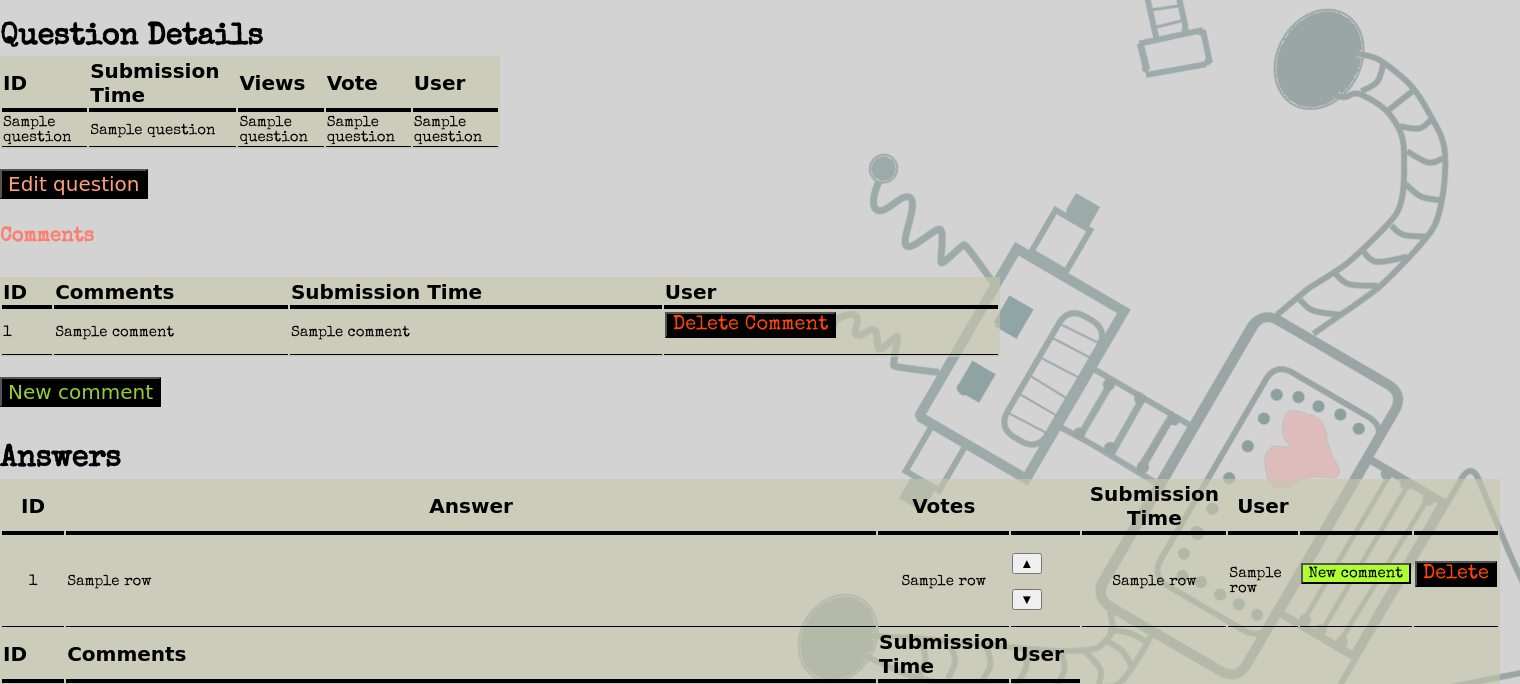
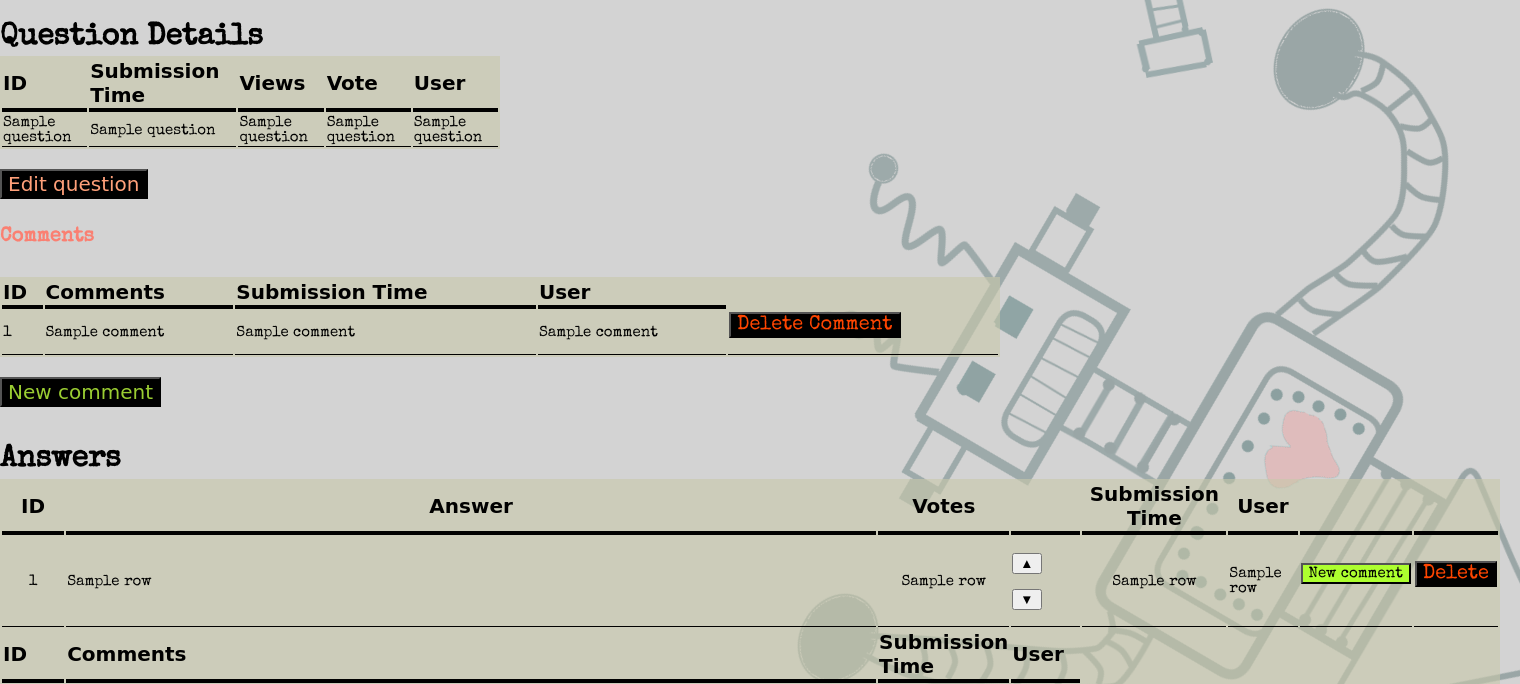
Before and after one commit to SojAnnam/AskMate, a Flask app: template templates/question_details.html in a window 1520 px wide. Shown: the part 364-1048 px from the top of the page. Run offline with Flask 2, Linux system fonts and the light colour scheme; the template is opened without the code that fills it: most values are stand-ins (such as "Sample title", 1, 10 or a date in 2020); some web fonts are replaced.

Commit message:
add user to question detail html

```diff
--- a/main.py
+++ b/main.py
@@ -37,12 +37,20 @@ def show_list_latest():
 @app.route("/question/<question_id>")
 def question_details(question_id):
     '''Renders question_details.html with the details of a given question'''
-    question_query = ("SELECT question.id, question.submission_time,question.view_number,question.vote_number,users.username FROM question LEFT JOIN users ON question.user_id=users.id WHERE question.id = {};".format(question_id))
+    question_query = ("SELECT question.id, question.submission_time,question.view_number,question.vote_number,question.title,question.message,users.username FROM question LEFT JOIN users ON question.user_id=users.id WHERE question.id = {};".format(question_id))
     question_table = function.sql_query_get(str(question_query))
     answer_query = ("SELECT answer.id, answer.submission_time,answer.vote_number,answer.message,users.username FROM answer LEFT JOIN users ON answer.user_id=users.id WHERE answer.question_id = {};".format(question_id))
     answer_table = function.sql_query_get(str(answer_query))
-    question_comment_table = function.select_query('*', 'comment', 'question_id', question_id)
-    answer_comment_query = ("SELECT comment.id,comment.question_id,comment.answer_id,comment.message,comment.submission_time,comment.edited_count FROM comment LEFT JOIN answer ON comment.answer_id=answer.id WHERE answer.question_id={};".format(question_id))
+    question_comment_query = ("""SELECT comment.id,comment.message,comment.submission_time, users.username
+                                FROM comment
+                                LEFT JOIN users ON comment.user_id=users.id
+                                WHERE comment.question_id = {};""".format(question_id))
+    question_comment_table = function.sql_query_get(str(question_comment_query))
+    answer_comment_query = ("""SELECT comment.id,comment.answer_id,comment.message,comment.submission_time,users.username
+                                 FROM comment
+                                 LEFT JOIN users ON comment.user_id=users.id
+                                 LEFT JOIN answer ON comment.answer_id=answer.id
+                                 WHERE answer.question_id={};""".format(question_id))
     answer_comment_table = function.sql_query_get(str(answer_comment_query))
     tag_query = ("SELECT  question_tag.question_id, tag.id, tag.name FROM question_tag INNER JOIN tag ON question_tag.tag_id=tag.id WHERE question_id = {};".format(question_id))
     tag_table = function.sql_query_get(str(tag_query))
--- a/templates/answer.html
+++ b/templates/answer.html
@@ -20,13 +20,14 @@
     <form action=/question/{{question_id}}/new-answer method="POST">
         <p>
             <textarea rows="5" cols="50" name="newanswer" id="newanswer" style="font-size: 20px" placeholder="Add new answer..."></textarea></p>
-        <p>
-            <input class=answer type=submit name=answer_submit value=" Add answer " id=add_answer_button style="font-size: 20px" minlength="10"></p>
         <select name="user">
             {% for user in user_list %}
             <option value={{user[0]}}> {{user[1]}}</option>
             {% endfor %}
         </select>
+        <p>
+            <input class=answer type=submit name=answer_submit value=" Add answer " id=add_answer_button style="font-size: 20px" minlength="10"></p>
+
     </form>
     <button onclick="goBack()">Back</button>
 </body>
--- a/templates/question_details.html
+++ b/templates/question_details.html
@@ -50,7 +50,7 @@
                 <td class="details">{{question[1]}}</td>
                 <td class="details">{{question[2]}}</td>
                 <td class="details">{{question[3]}}</td>
-                <td class="details">{{question[4]}}</td>
+                <td class="details">{{question[6]}}</td>
             </tr>
         </table>
         <form action=./{{question_id}}/edit method="GET">
@@ -70,8 +70,9 @@
             {%endif%} {% for comment in comments %}
             <tr>
                 <td class="comment" align="left">{{comment[0]}}</td>
+                <td class="comment" align="left">{{comment[1]}}</td>
+                <td class="comment" align="left">{{comment[2]}}</td>
                 <td class="comment" align="left">{{comment[3]}}</td>
-                <td class="comment" align="left">{{comment[4]}}</td>
 
                 <td>
                     <form action="/comment/{{ comment[0] }}/delete" method="POST">
@@ -140,13 +141,13 @@
                 <th class="comment" align="left">Submission Time</th>
                 <th class="comment" align="left">User</th>
             </tr>
-            {%endif%} {% for answer_comment in answer_comment_table %} {% if row[0]== answer_comment[2] %}
+            {%endif%} {% for answer_comment in answer_comment_table %}{% if row[0]== answer_comment[1]%}
 
             <tr>
                 <td class="comment" align="left">{{answer_comment[0]}}</td>
+                <td class="comment" align="left">{{answer_comment[2]}}</td>
                 <td class="comment" align="left">{{answer_comment[3]}}</td>
                 <td class="comment" align="left">{{answer_comment[4]}}</td>
-                <td class="comment" align="left">{{answer_comment[5]}}</td>
                 <td>
                     <form action="/comment/{{ answer_comment[0] }}/delete" method="POST">
                         <input type=hidden value="{{question_id}}" name="questionid" />
```
Also changed, not shown: templates/comment.html (+4 -3 lines).
